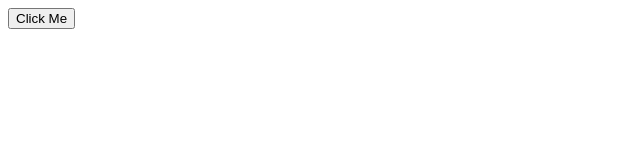
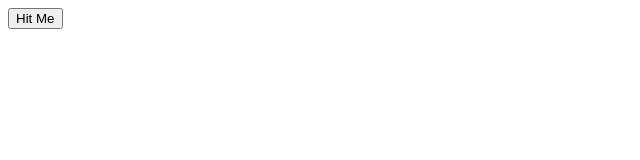
Before and after one commit to michelcaparmleczko/one-up, an Angular app: page / in a window 1280 px wide. Shown: the top 160 px of the page, without its empty margins (0-640 px from the left). Built offline with nearby package versions, Linux system fonts and the light colour scheme.

Commit message:
Update app.component.html

```diff
--- a/src/app/app.component.html
+++ b/src/app/app.component.html
@@ -1 +1 @@
-<button (click)="dropDaBass()">Click Me</button>
+<button (click)="dropDaBass()">Hit Me</button>
```
